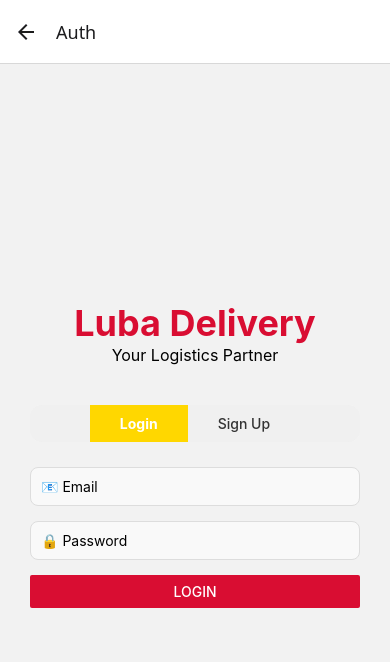
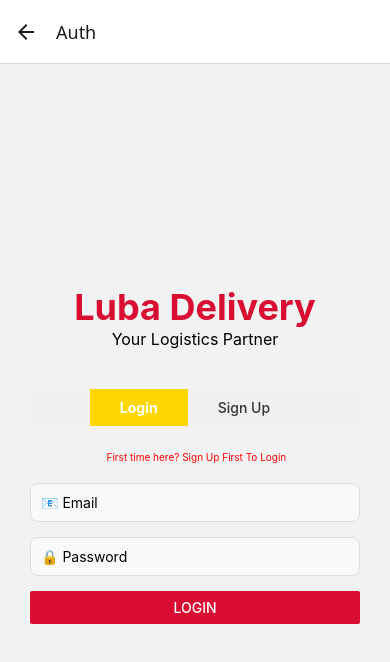
Before and after one commit to Tumi23B/LubaD, a React Native app: screen /Auth in a window 390 px wide. Shown: the top 662 px of the page. Built offline with nearby package versions, Linux system fonts and the light colour scheme.

Commit message:
Ensured the password must contain at least one of the special characters

```diff
--- a/screens/AuthScreen.js
+++ b/screens/AuthScreen.js
@@ -1,5 +1,5 @@
 import React, { useState } from 'react';
-import { View, Text, TextInput, Button, StyleSheet, TouchableOpacity } from 'react-native';
+import { View, Text, TextInput, Button, StyleSheet, TouchableOpacity, KeyboardAvoidingView, Platform, ScrollView } from 'react-native';
 import { auth, database } from '../firebase';
 import { createUserWithEmailAndPassword, signInWithEmailAndPassword } from 'firebase/auth';
 import { ref, set } from 'firebase/database';
@@ -48,7 +48,7 @@ export default function AuthScreen() {
       !/[0-9]/.test(password) ||
       !/[#_!]/.test(password)
     ) {
-      errs.password = 'Password must be 8+ chars, include upper, lower, number, and special (#_!).';
+      errs.password = 'Password must be at least 8 characters and include upper, lower, number, and one of: _ # !';
       valid = false;
     }
     // Confirm password (Sign Up only)
@@ -95,6 +95,15 @@ export default function AuthScreen() {
   };
 
   return (
+    <KeyboardAvoidingView
+      style={{ flex: 1 }}
+      behavior={Platform.OS === 'ios' ? 'padding' : 'height'}
+      keyboardVerticalOffset={70}
+    >
+      <ScrollView
+        contentContainerStyle={{ flexGrow: 1, justifyContent: 'center' }}
+        keyboardShouldPersistTaps="handled"
+      >
         <View style={styles.container}>
           {/* App Logo and Tagline */}
           <Text style={styles.logo}>Luba Delivery</Text>
@@ -115,6 +124,11 @@ export default function AuthScreen() {
               <Text style={[styles.tabText, !isLogin && styles.activeText]}>Sign Up</Text>
             </TouchableOpacity>
           </View>
+
+          {/* Show static sign up prompt on Login screen */}
+          {isLogin && (
+            <Text style={styles.infoMsg}> First time here? Sign Up First To Login</Text>
+          )}
 
           {/* Username field (Sign Up only) */}
           {!isLogin && (
@@ -178,6 +192,8 @@ export default function AuthScreen() {
             onPress={handleAuth}
           />
         </View>
+      </ScrollView>
+    </KeyboardAvoidingView>
   );
 }
 
@@ -238,4 +254,10 @@ const styles = StyleSheet.create({
     marginTop: 4,
     marginLeft: 4,
   },
+  infoMsg: {
+    fontSize: 10,
+    color: 'red',
+    textAlign: 'center',
+    marginBottom: 20,
+  },
 });
```
Lines whose indentation alone changed are shown as unchanged.
